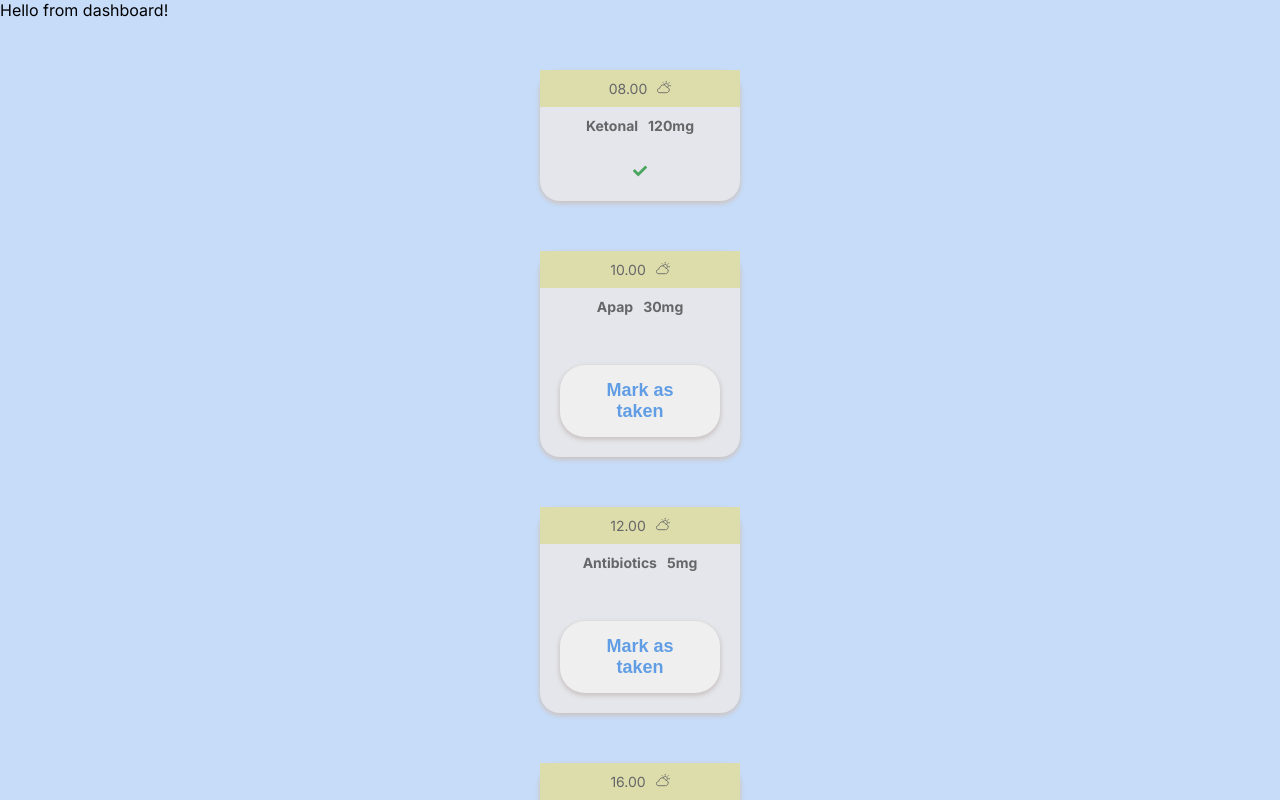
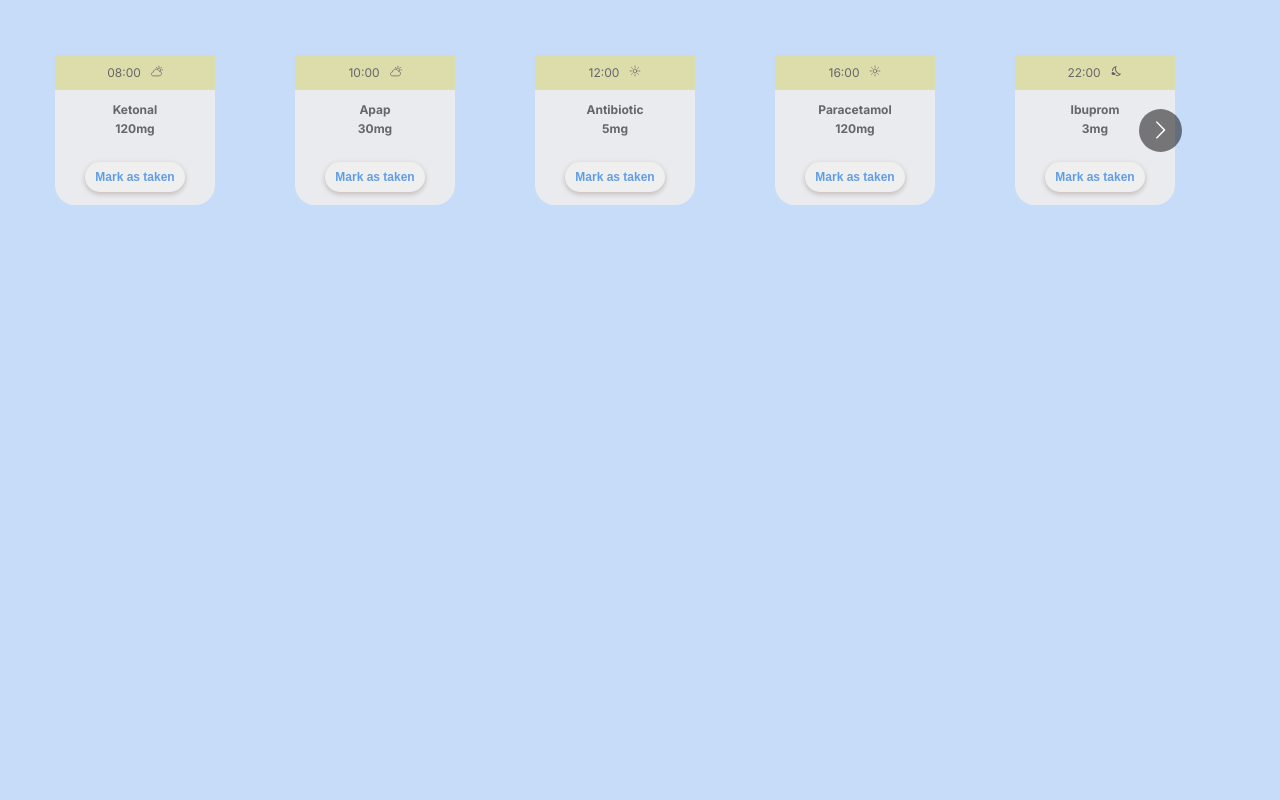
Before and after one commit to NNikiforuk/medical-assistant, a Next.js app: page /dashboard in a window 1280 px wide. Shown: the top 800 px of the page. Built offline with nearby package versions, Linux system fonts and the light colour scheme.

Commit message:
Carousel for dashboard

```diff
--- a/app/dashboard/page.tsx
+++ b/app/dashboard/page.tsx
@@ -1,15 +1,32 @@
 import Card from "@/components/dashboard/Card/Card";
+import CarouselWrapper from "@/components/dashboard/Carousel/CarouselWrapper";
 
 const Dashboard = () => {
 	return (
-		<>
-			<div>Hello from dashboard!</div>
-			<Card isTaken={true} hour="08.00" name="Ketonal" dosage="120mg" />
-			<Card isTaken={false} hour="10.00" name="Apap" dosage="30mg" />
-			<Card isTaken={false} hour="12.00" name="Antibiotics" dosage="5mg" />
-			<Card isTaken={false} hour="16.00" name="Paracetamol" dosage="120mg" />
-			<Card isTaken={false} hour="22.00" name="Ibuprom" dosage="3mg" />
-		</>
+		<div>
+			<header></header>
+			<main>
+				<CarouselWrapper>
+					<Card isTaken={false} hour="08:00" name="Ketonal" dosage="120mg" />
+					<Card isTaken={false} hour="10:00" name="Apap" dosage="30mg" />
+					<Card isTaken={false} hour="12:00" name="Antibiotic" dosage="5mg" />
+					<Card
+						isTaken={false}
+						hour="16:00"
+						name="Paracetamol"
+						dosage="120mg"
+					/>
+					<Card isTaken={false} hour="22:00" name="Ibuprom" dosage="3mg" />
+					<Card isTaken={false} hour="22:00" name="Ibuprom" dosage="3mg" />
+					<Card isTaken={false} hour="22:00" name="Ibuprom" dosage="3mg" />
+					<Card isTaken={false} hour="22:00" name="Ibuprom" dosage="3mg" />
+					<Card isTaken={false} hour="22:00" name="Ibuprom" dosage="3mg" />
+					<Card isTaken={false} hour="22:00" name="Ibuprom" dosage="3mg" />
+					<Card isTaken={false} hour="22:00" name="Ibuprom" dosage="3mg" />
+					<Card isTaken={false} hour="22:00" name="Ibuprom" dosage="3mg" />
+				</CarouselWrapper>
+			</main>
+		</div>
 	);
 };
 
--- a/components/common/Button/Button.tsx
+++ b/components/common/Button/Button.tsx
@@ -2,7 +2,7 @@ import "./button.scss";
 
 type ButtonProps = {
 	variant: "primary" | "secondary";
-	label: string;
+	label: string | React.ReactNode;
 	isDisabled?: boolean;
 	type: "button" | "submit";
 };
--- a/components/common/Button/button.scss
+++ b/components/common/Button/button.scss
@@ -1,7 +1,7 @@
 @import "../../../styles/variables.scss";
 
 .button {
-	padding: 15px 40px;
+	padding: 8px 10px;
 	border-radius: 25px;
 	border: none;
 	-webkit-box-shadow: 0px 2px 4px 1px $shadow-color;
@@ -25,15 +25,8 @@
 	}
 }
 
-@media only screen and (min-width: 1024px) {
+@media only screen and (min-width: 1200px) {
 	button {
-		margin-top: 20px;
-		font-size: $fontSize-1024px-button;
+		font-size: $fontSize-1200px-smaller;
 	}
 }
-
-@media only screen and (min-width: 1200px) {
-	button {
-		font-size: $fontSize-1200px;
-	}
-}
--- a/components/dashboard/Card/Card.tsx
+++ b/components/dashboard/Card/Card.tsx
@@ -16,14 +16,17 @@ type CardProps = {
 };
 
 const Card = ({ isTaken, hour, name, dosage }: CardProps) => {
-	const [taken, setTaken] = useState<boolean>(false);
+	const [taken, setTaken] = useState<boolean>(isTaken);
+	const morning = "06:00";
+	const noon = "12:00";
+	const evening = "18:00";
 
 	useEffect(() => {
 		setTaken(isTaken);
 	}, [isTaken]);
 
 	const handleClick = () => {
-		setTaken(!isTaken);
+		setTaken(!taken);
 	};
 
 	return (
@@ -31,7 +34,13 @@ const Card = ({ isTaken, hour, name, dosage }: CardProps) => {
 			<div className="card__header">
 				<div className="card__header__hour">{hour}</div>
 				<div className="card__header__icon">
-					<IoPartlySunnyOutline />
+					{hour >= morning && hour < noon ? (
+						<IoPartlySunnyOutline />
+					) : hour >= noon && hour < evening ? (
+						<IoSunnyOutline />
+					) : (
+						<MdOutlineNightsStay />
+					)}
 				</div>
 			</div>
 			<div className="card__main">
@@ -39,7 +48,7 @@ const Card = ({ isTaken, hour, name, dosage }: CardProps) => {
 				<div className="card__main__dosage">{dosage}</div>
 			</div>
 			{taken ? (
-				<div className="card__main__checked">
+				<div className="card__main__checked" onClick={handleClick}>
 					<FaCheck />
 				</div>
 			) : (
--- a/components/dashboard/Card/card.scss
+++ b/components/dashboard/Card/card.scss
@@ -4,16 +4,13 @@
 	background-color: $background-color-white;
 	display: flex;
 	align-items: center;
-	justify-content: center;
 	flex-direction: column;
 	max-width: 200px;
-	margin: 50px auto;
+	height: 180px;
+	margin: 5px;
 	border-radius: 20px;
 	color: $text-gray-color;
 	font-size: $fontSize-280px-smaller;
-	-webkit-box-shadow: 0px 2px 4px 1px $shadow-color;
-	-moz-box-shadow: 0px 2px 4px 1px $shadow-color;
-	box-shadow: 0px 2px 4px 1px $shadow-color;
 
 	&__header {
 		background-color: $background-color-yellow;
@@ -27,19 +24,38 @@
 
 	&__main {
 		padding: 10px;
-		display: flex;
-		justify-content: center;
-		align-items: center;
-		gap: 10px;
 		font-weight: bold;
 
-		&__btn {
-			padding: 20px;
+		&__name,
+		&__dosage {
+			padding: 2px;
+			text-align: center;
+		}
+
+		&__btn,
+		&__checked {
+			padding: 10px;
+			display: flex;
+			align-items: center;
+			justify-content: center;
+			width: 100%;
+			height: 100%;
 		}
 
 		&__checked {
-			padding: 20px;
 			color: $green-color;
+
+			svg {
+				display: flex;
+			}
 		}
 	}
 }
+
+@media only screen and (min-width: 1200px) {
+	.card {
+		max-width: 160px;
+		height: 150px;
+		font-size: $fontSize-1200px-smaller;
+	}
+}
--- /dev/null
+++ b/components/dashboard/Carousel/CarouselWrapper.tsx
@@ -0,0 +1,38 @@
+"use client";
+
+import Carousel from "react-multi-carousel";
+import "react-multi-carousel/lib/styles.css";
+import "./carouselWrapper.scss";
+
+const responsive = {
+	desktop: {
+		breakpoint: { max: 5000, min: 2000 },
+		items: 12,
+	},
+	iPadPro1024px: {
+		breakpoint: { max: 1199, min: 1024 },
+		items: 4,
+	},
+	iPadMini768px: {
+		breakpoint: { max: 1023, min: 768 },
+		items: 4,
+	},
+	mobile414px: {
+		breakpoint: { max: 767, min: 375 },
+		items: 3,
+	},
+	mobile: {
+		breakpoint: { max: 374, min: 0 },
+		items: 2,
+	},
+};
+
+const CarouselWrapper = ({ children }: { children: React.ReactNode }) => {
+	return (
+		<Carousel itemClass="carousel__item" className="carousel" responsive={responsive}>
+			{children}
+		</Carousel>
+	);
+};
+
+export default CarouselWrapper;
--- /dev/null
+++ b/components/dashboard/Carousel/carouselWrapper.scss
@@ -0,0 +1,15 @@
+.carousel {
+	margin: 20px;
+}
+
+@media only screen and (min-width: 1024px) {
+	.carousel {
+		margin: 50px;
+	}
+}
+
+@media only screen and (min-width: 1200px) {
+	.carousel__item {
+		margin-right: -55px;
+	}
+}
--- a/package.json
+++ b/package.json
@@ -16,7 +16,9 @@
 		"next": "14.0.4",
 		"next-auth": "^4.24.5",
 		"prettier": "^3.1.1",
-		"react-dom": "^18"
+		"react-dom": "^18",
+		"react-icons": "^5.0.1",
+		"react-multi-carousel": "^2.8.4"
 	},
 	"devDependencies": {
 		"@storybook/addon-a11y": "^7.6.7",
--- a/styles/variables.scss
+++ b/styles/variables.scss
@@ -1,13 +1,13 @@
 //Common
 $background-color: #c6dcf9;
 $background-color-light: #e7ecfa;
-$background-color-white: #e4e6eb;
+$background-color-white: #eaebef;
 $text-color: #404049;
 $text-gray-color: #666668;
 $text-blue-color: #619de4;
 $shadow-color: #ccc5c5;
 $background-color-yellow: #ddddac;
-$green-color: #4ba55d;
+$green-color: #4ba55d;;
 
 //Font size
 $fontSize-280px-smaller: 14px;
@@ -16,8 +16,8 @@ $fontSize-1024px: 32px;
 $fontSize-1024px-smaller: 26px;
 $fontSize-1024px-button: 26px;
 $fontSize-1200px-capitals: 24px;
-$fontSize-1200px: 18px;
-$fontSize-1200px-smaller: 16px;
+$fontSize-1200px: 14px;
+$fontSize-1200px-smaller: 12px;
 
 //Button
 $button-text-color: #ece6e6;
```
Also changed, not shown: 2 other files (tests, documents, lock files or other folders).
